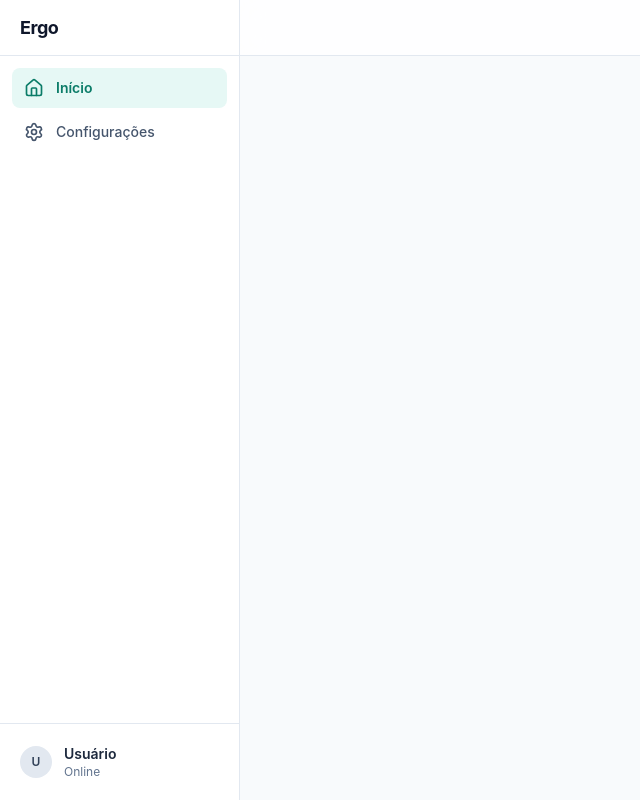
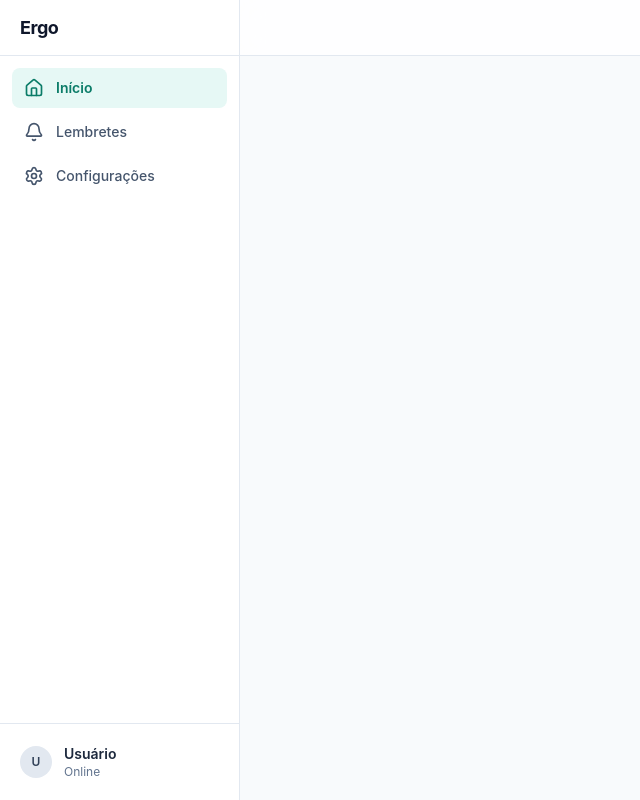
Before and after one commit to otaviocostao/ergo-app-tauri, a React (Vite) app: page / in a window 1280 px wide. Shown: the whole page, without its empty margins (0-640 px from the left). Built offline with nearby package versions, Linux system fonts and the light colour scheme.

Commit message:
feat: adicionando a pagina de Lembretes nas rotas e na sidebar

```diff
--- a/src/components/Sidebar.tsx
+++ b/src/components/Sidebar.tsx
@@ -1,9 +1,10 @@
 import { NavLink } from "react-router-dom";
-import { Home, Settings } from "lucide-react";
+import { Home, Settings, Bell } from "lucide-react";
 
 export default function Sidebar() {
   const navItems = [
     { label: "Início", path: "/", icon: Home },
+    { label: "Lembretes", path: "/reminders", icon: Bell },
     { label: "Configurações", path: "/settings", icon: Settings },
   ];
 
@@ -24,10 +25,9 @@ export default function Sidebar() {
                 key={item.path}
                 to={item.path}
                 className={({ isActive }) =>
-                  `flex items-center gap-3 px-3 py-2.5 rounded-lg text-sm font-medium transition-all ${
-                    isActive
-                      ? "bg-primary-50 text-primary-700 font-semibold dark:bg-primary-950/60 dark:text-primary-400"
-                      : "text-slate-600 hover:bg-slate-100 hover:text-slate-900 dark:text-slate-400 dark:hover:bg-slate-800 dark:hover:text-slate-200"
+                  `flex items-center gap-3 px-3 py-2.5 rounded-lg text-sm font-medium transition-all ${isActive
+                    ? "bg-primary-50 text-primary-700 font-semibold dark:bg-primary-950/60 dark:text-primary-400"
+                    : "text-slate-600 hover:bg-slate-100 hover:text-slate-900 dark:text-slate-400 dark:hover:bg-slate-800 dark:hover:text-slate-200"
                   }`
                 }
               >
--- a/src/routes/AppRoutes.tsx
+++ b/src/routes/AppRoutes.tsx
@@ -1,12 +1,14 @@
 import { Routes, Route } from "react-router-dom";
 import MainLayout from "../components/MainLayout";
 import Home from "../pages/Home";
+import Reminders from "../pages/Reminders";
 
 export default function AppRoutes() {
   return (
     <Routes>
       <Route element={<MainLayout />}>
         <Route path="/" element={<Home />} />
+        <Route path="/reminders" element={<Reminders />} />
         <Route path="/settings" element={<Home />} />
         <Route path="*" element={<Home />} />
       </Route>
```
